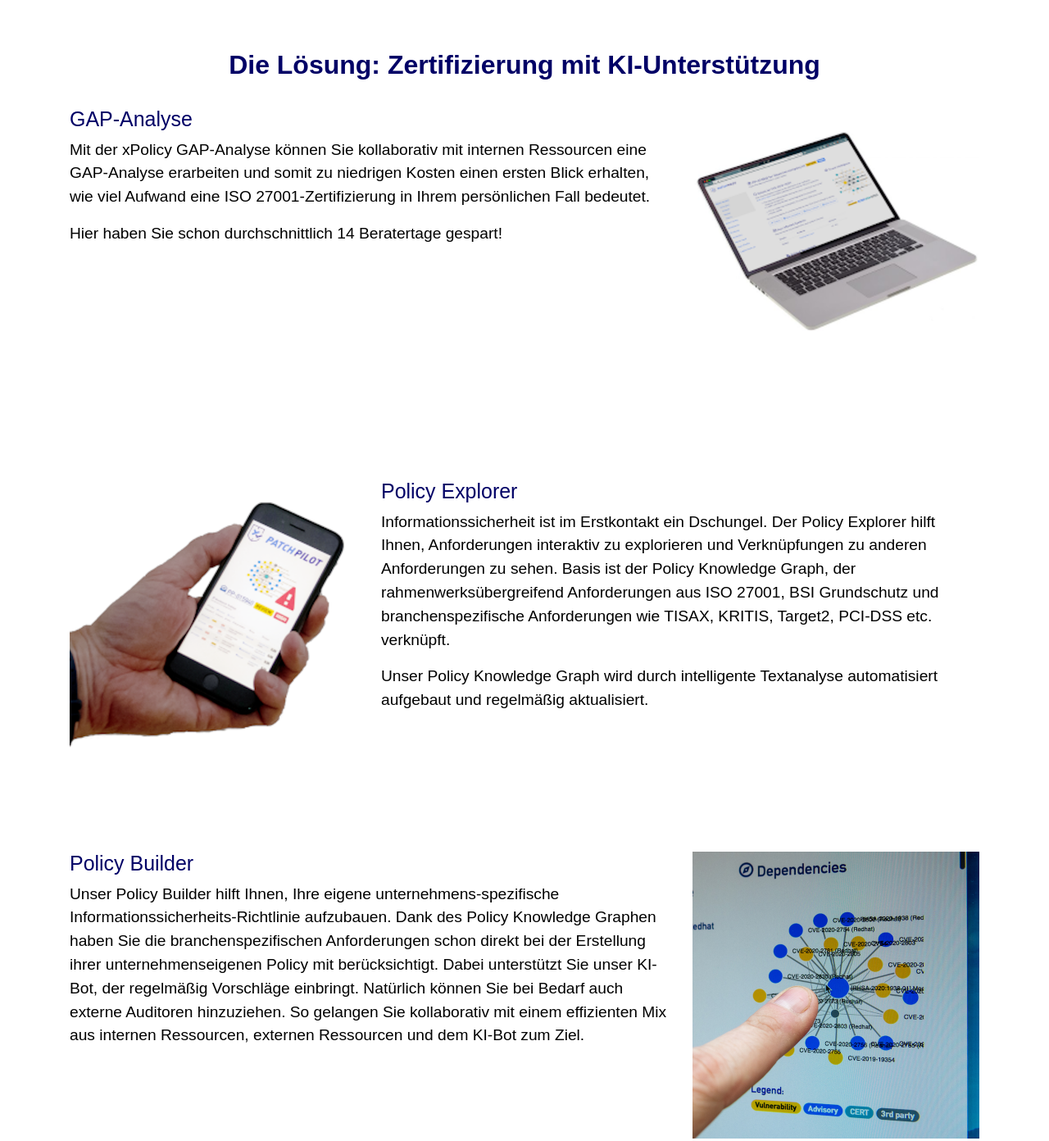
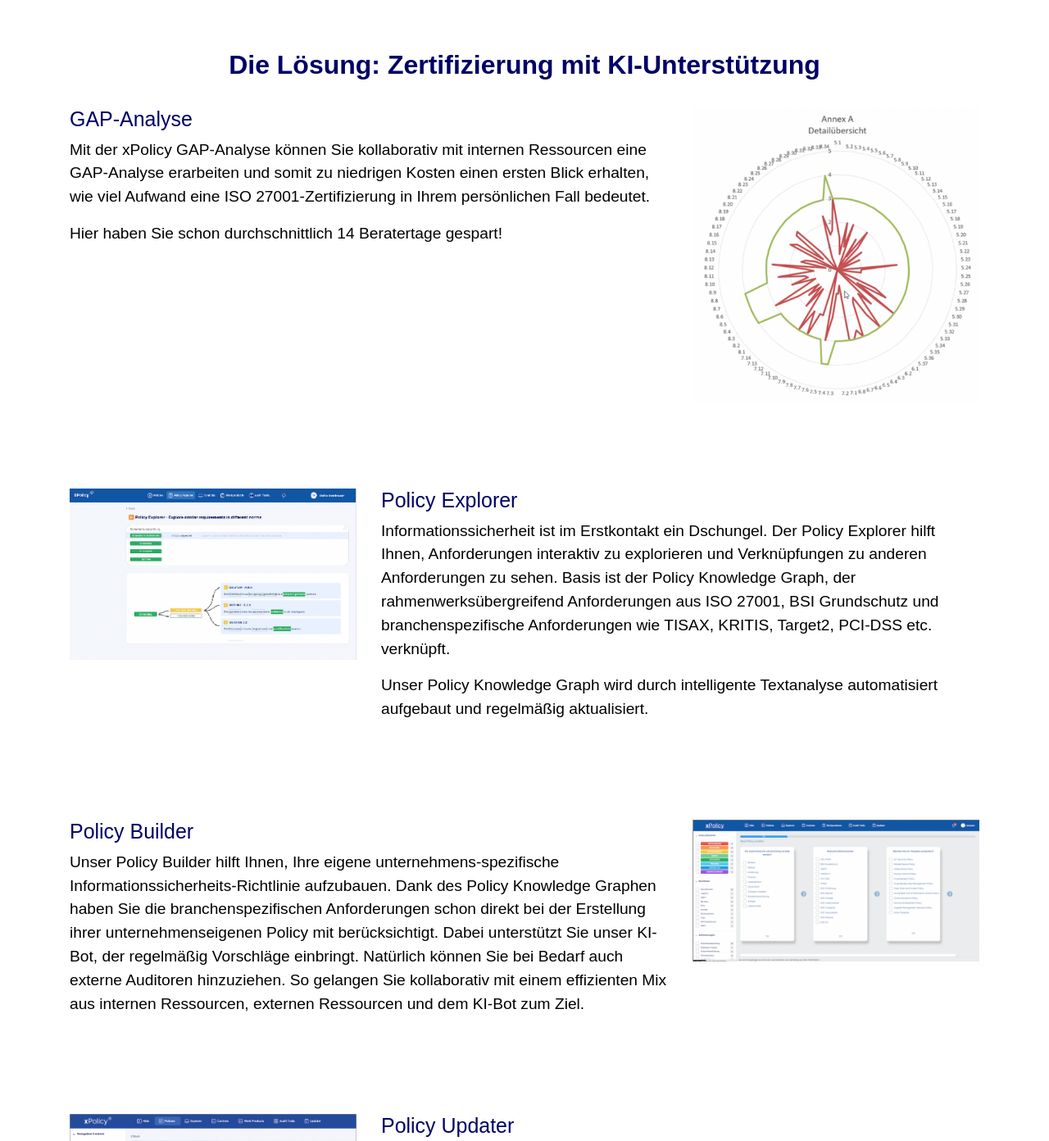
Before and after one commit to ixpolicy/web, a plain HTML site: page index.html in a window 1280 px wide. Shown: the part 1320-2712 px from the top of the page at 82% size. Drawn offline with Linux system fonts and the light colour scheme; no server answers; a script that the page names is missing; a web font is replaced by a local one.

Commit message:
Update index.html

```diff
--- a/index.html
+++ b/index.html
@@ -178,7 +178,7 @@
 
             </div>
             <div class="col-md-4 order-1 order-sm-1 order-md-12">
-                <img src="./index_files/pp-laptop.png" class="img-fluid">
+                <img src="./index_files/gap.png" class="img-fluid">
             </div>
         </div>
     </div>
@@ -188,7 +188,7 @@
     <div class="container">
         <div class="row">
             <div class="col-md-4 order-first">
-                <img src="./index_files/pp-mobile-hand.png" class="img-fluid">
+                <img src="./index_files/policy_explorer.png" class="img-fluid">
             </div>
             <div class="col-md-8 ">
                 <h3 class="ppmini-description">
@@ -227,7 +227,7 @@
 
             </div>
             <div class="col-md-4 order-1 order-sm-1 order-md-12">
-                <img src="./index_files/dependencies.jpg" class="img-fluid">
+                <img src="./index_files/policy_builder.png" class="img-fluid">
             </div>
         </div>
     </div>
@@ -237,7 +237,7 @@
     <div class="container">
         <div class="row">
             <div class="col-md-4">
-                <img src="./index_files/tasklist.jpg" class="img-fluid">
+                <img src="./index_files/policy_updater.png" class="img-fluid">
             </div>
             <div class="col-md-8">
                 <h3 class="ppmini-description">
```
